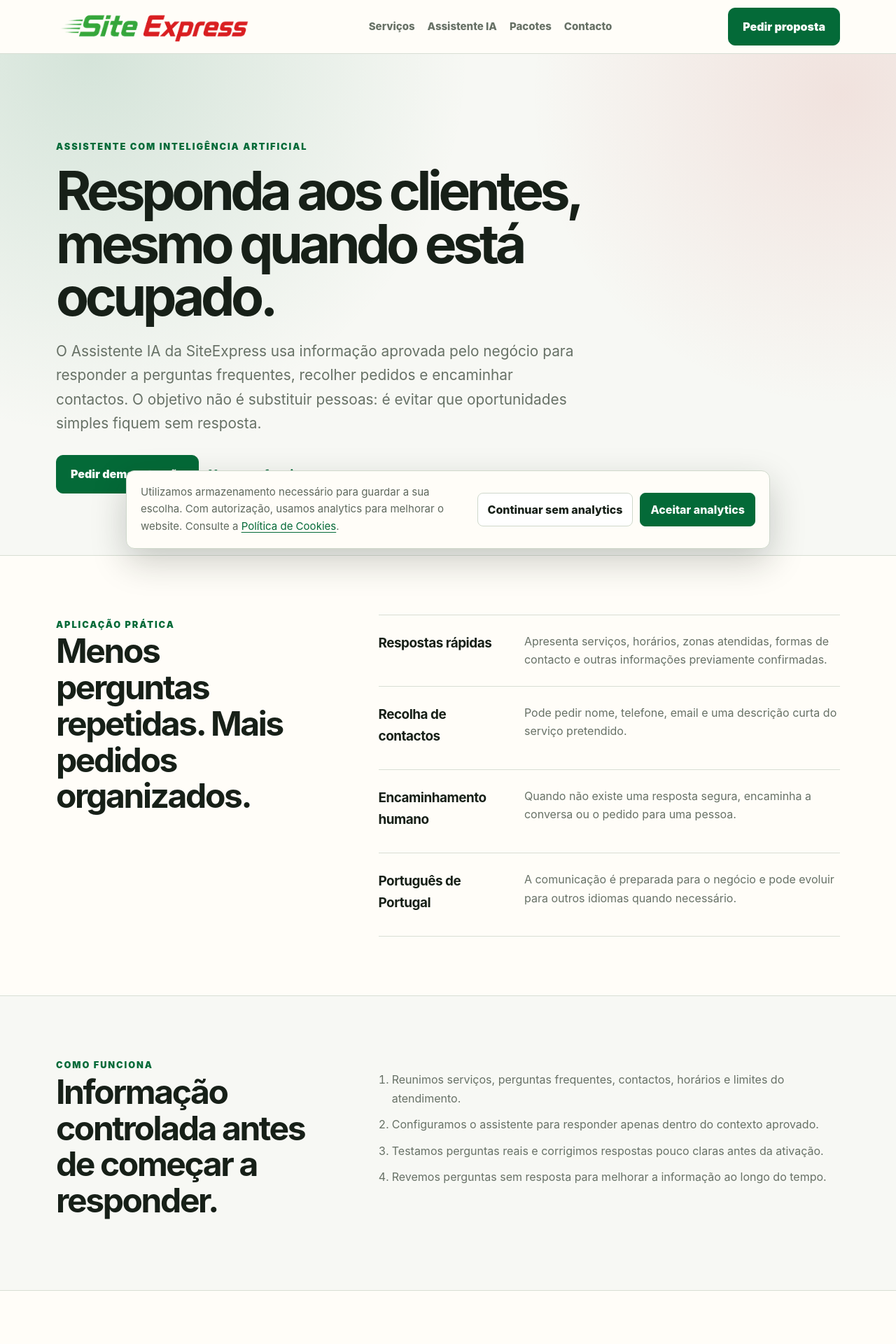
After one commit to joaomcorreia/siteexpress.pt, a Django app: page /pt/assistente-ia/ in a window 1280 px wide. The commit adds this page. Shown: the top 1920 px of the page at 70% size. Run offline with Django 5.2, Linux system fonts and the light colour scheme.

Commit message:
Add Assistente IA service and legal pages
Add the SiteExpress AI assistant service page, legal pages, consent-controlled analytics, and focused tests.

```diff
--- a/backend/onboarding/templates/onboarding/_siteexpress_clarity.html
+++ b/backend/onboarding/templates/onboarding/_siteexpress_clarity.html
@@ -1,7 +1,29 @@
 <script type="text/javascript">
-    (function(c,l,a,r,i,t,y){
-        c[a]=c[a]||function(){(c[a].q=c[a].q||[]).push(arguments)};
-        t=l.createElement(r);t.async=1;t.src="https://www.clarity.ms/tag/"+i;
-        y=l.getElementsByTagName(r)[0];y.parentNode.insertBefore(t,y);
-    })(window, document, "clarity", "script", "x9aurmflrt");
+    (function(window, document){
+        var consentKey = "siteexpress_analytics_consent";
+        var clarityProjectId = "x9aurmflrt";
+
+        function loadClarity(){
+            if (window.__siteexpressClarityLoaded) return;
+            window.__siteexpressClarityLoaded = true;
+            window.clarity = window.clarity || function(){
+                (window.clarity.q = window.clarity.q || []).push(arguments);
+            };
+            var script = document.createElement("script");
+            script.async = true;
+            script.src = "https://www.clarity.ms/tag/" + clarityProjectId;
+            var firstScript = document.getElementsByTagName("script")[0];
+            firstScript.parentNode.insertBefore(script, firstScript);
+        }
+
+        try {
+            if (window.localStorage.getItem(consentKey) === "granted") loadClarity();
+        } catch (error) {
+            /* Browsing can continue when storage is unavailable. */
+        }
+
+        window.addEventListener("siteexpress:analytics-consent", function(event){
+            if (event.detail === "granted") loadClarity();
+        });
+    })(window, document);
 </script>
--- /dev/null
+++ b/backend/onboarding/templates/onboarding/_siteexpress_cookie_consent.html
@@ -0,0 +1,39 @@
+<style>
+  .cookie-consent{position:fixed;z-index:60;left:16px;right:16px;bottom:16px;display:none;max-width:920px;margin:auto;padding:18px 20px;background:#fffdf8;color:#172018;border:1px solid #cfd8cb;border-radius:12px;box-shadow:0 18px 50px rgba(23,32,24,.22)}
+  .cookie-consent.is-visible{display:grid;grid-template-columns:minmax(0,1fr) auto;gap:20px;align-items:center}
+  .cookie-consent p{margin:0;color:#5f695e;font-size:.94rem}
+  .cookie-consent a{color:#046a38;text-decoration:underline;text-underline-offset:3px}
+  .cookie-actions{display:flex;gap:10px;flex-wrap:wrap}
+  .cookie-button{min-height:42px;padding:10px 14px;border-radius:8px;border:1px solid #cfd8cb;background:#fff;color:#172018;font:inherit;font-weight:850;cursor:pointer}
+  .cookie-button.primary{background:#046a38;color:#fff;border-color:#046a38}
+  @media(max-width:720px){.cookie-consent.is-visible{grid-template-columns:1fr}.cookie-actions{display:grid}.cookie-button{width:100%}}
+</style>
+<aside class="cookie-consent" id="siteexpress-cookie-consent" aria-label="Preferências de cookies" aria-live="polite">
+  <p>Utilizamos armazenamento necessário para guardar a sua escolha. Com autorização, usamos analytics para melhorar o website. Consulte a <a href="{% url 'siteexpress-cookies' %}">Política de Cookies</a>.</p>
+  <div class="cookie-actions">
+    <button class="cookie-button" type="button" data-cookie-choice="denied">Continuar sem analytics</button>
+    <button class="cookie-button primary" type="button" data-cookie-choice="granted">Aceitar analytics</button>
+  </div>
+</aside>
+<script>
+  (function(window, document){
+    var consentKey = "siteexpress_analytics_consent";
+    var banner = document.getElementById("siteexpress-cookie-consent");
+    if (!banner) return;
+
+    var storedChoice = null;
+    try { storedChoice = window.localStorage.getItem(consentKey); } catch (error) {}
+    if (storedChoice !== "granted" && storedChoice !== "denied") {
+      banner.classList.add("is-visible");
+    }
+
+    banner.addEventListener("click", function(event){
+      var button = event.target.closest("[data-cookie-choice]");
+      if (!button) return;
+      var choice = button.getAttribute("data-cookie-choice");
+      try { window.localStorage.setItem(consentKey, choice); } catch (error) {}
+      banner.classList.remove("is-visible");
+      window.dispatchEvent(new CustomEvent("siteexpress:analytics-consent", {detail: choice}));
+    });
+  })(window, document);
+</script>
--- /dev/null
+++ b/backend/onboarding/templates/onboarding/siteexpress_ai_assistant.html
@@ -0,0 +1,76 @@
+{% extends "onboarding/siteexpress_public_base.html" %}
+
+{% block title %}Assistente com IA para empresas | SiteExpress.pt{% endblock %}
+{% block meta_description %}Assistente com inteligência artificial para responder a perguntas, recolher pedidos e encaminhar contactos de pequenos negócios.{% endblock %}
+
+{% block content %}
+<main>
+  <section class="public-hero">
+    <div class="wrap">
+      <span class="eyebrow">Assistente com inteligência artificial</span>
+      <h1>Responda aos clientes, mesmo quando está ocupado.</h1>
+      <p class="lead">O Assistente IA da SiteExpress usa informação aprovada pelo negócio para responder a perguntas frequentes, recolher pedidos e encaminhar contactos. O objetivo não é substituir pessoas: é evitar que oportunidades simples fiquem sem resposta.</p>
+      <div class="actions">
+        <a class="btn" href="mailto:info@siteexpress.pt?subject=Demonstração%20do%20Assistente%20IA">Pedir demonstração</a>
+        <a class="text-link" href="#como-funciona">Ver como funciona</a>
+      </div>
+    </div>
+  </section>
+
+  <section class="content-section alt">
+    <div class="wrap section-grid">
+      <div>
+        <span class="eyebrow">Aplicação prática</span>
+        <h2>Menos perguntas repetidas. Mais pedidos organizados.</h2>
+      </div>
+      <div class="feature-rows">
+        <div class="feature-row"><h3>Respostas rápidas</h3><p>Apresenta serviços, horários, zonas atendidas, formas de contacto e outras informações previamente confirmadas.</p></div>
+        <div class="feature-row"><h3>Recolha de contactos</h3><p>Pode pedir nome, telefone, email e uma descrição curta do serviço pretendido.</p></div>
+        <div class="feature-row"><h3>Encaminhamento humano</h3><p>Quando não existe uma resposta segura, encaminha a conversa ou o pedido para uma pessoa.</p></div>
+        <div class="feature-row"><h3>Português de Portugal</h3><p>A comunicação é preparada para o negócio e pode evoluir para outros idiomas quando necessário.</p></div>
+      </div>
+    </div>
+  </section>
+
+  <section class="content-section" id="como-funciona">
+    <div class="wrap section-grid">
+      <div>
+        <span class="eyebrow">Como funciona</span>
+        <h2>Informação controlada antes de começar a responder.</h2>
+      </div>
+      <div class="section-copy">
+        <ol class="clean-list">
+          <li>Reunimos serviços, perguntas frequentes, contactos, horários e limites do atendimento.</li>
+          <li>Configuramos o assistente para responder apenas dentro do contexto aprovado.</li>
+          <li>Testamos perguntas reais e corrigimos respostas pouco claras antes da ativação.</li>
+          <li>Revemos perguntas sem resposta para melhorar a informação ao longo do tempo.</li>
+        </ol>
+      </div>
+    </div>
+  </section>
+
+  <section class="content-section alt">
+    <div class="wrap section-grid">
+      <div>
+        <span class="eyebrow">Uso responsável</span>
+        <h2>O cliente sabe que está a falar com IA.</h2>
+      </div>
+      <div class="section-copy">
+        <p>O assistente identifica-se claramente como um sistema com inteligência artificial. As respostas são informativas e podem conter erros. Orçamentos, marcações, pagamentos e acordos só ficam confirmados quando o negócio os valida.</p>
+        <p>Não deve ser usado para decisões médicas, jurídicas, financeiras ou outras situações de risco elevado. Também pedimos aos utilizadores que não enviem dados sensíveis através da conversa.</p>
+        <div class="notice">Exemplo de apresentação: “Olá! Sou o assistente com IA da empresa. Posso responder a perguntas e encaminhar o seu pedido. Se preferir, pode pedir atendimento humano.”</div>
+      </div>
+    </div>
+  </section>
+
+  <section class="content-section">
+    <div class="wrap section-grid">
+      <div><span class="eyebrow">Primeiras implementações</span><h2>Começar com um caso de uso simples.</h2></div>
+      <div class="section-copy">
+        <p>Estamos a preparar as primeiras implementações para negócios locais. A configuração e o preço dependem dos canais, do volume de conversas e da informação necessária. Não publicamos ainda um plano definitivo porque queremos validar primeiro o funcionamento com empresas reais.</p>
+        <a class="btn" href="mailto:info@siteexpress.pt?subject=Quero%20testar%20o%20Assistente%20IA">Quero testar o assistente</a>
+      </div>
+    </div>
+  </section>
+</main>
+{% endblock %}
--- a/backend/onboarding/templates/onboarding/siteexpress_language_placeholder.html
+++ b/backend/onboarding/templates/onboarding/siteexpress_language_placeholder.html
@@ -100,5 +100,6 @@
             {% endfor %}
         </div>
     </section>
+    {% include "onboarding/_siteexpress_cookie_consent.html" %}
 </body>
 </html>
--- /dev/null
+++ b/backend/onboarding/templates/onboarding/siteexpress_public_base.html
@@ -0,0 +1,126 @@
+{% load static %}
+<!doctype html>
+<html lang="pt-PT">
+<head>
+  <meta charset="utf-8">
+  <meta name="viewport" content="width=device-width, initial-scale=1">
+  <title>{% block title %}SiteExpress.pt{% endblock %}</title>
+  <meta name="description" content="{% block meta_description %}SiteExpress ajuda pequenos negócios em Portugal a criar uma presença online profissional.{% endblock %}">
+  <meta name="robots" content="noindex,nofollow">
+  <style>
+    :root{
+      --bg:#f7f8f4;
+      --surface:#fffdf8;
+      --ink:#172018;
+      --muted:#677166;
+      --primary:#046a38;
+      --red:#b7221a;
+      --line:#d8ded4;
+      --max:1120px;
+    }
+    *{box-sizing:border-box}
+    html{scroll-behavior:smooth}
+    body{margin:0;font-family:Inter,ui-sans-serif,system-ui,-apple-system,"Segoe UI",sans-serif;background:var(--bg);color:var(--ink);line-height:1.65}
+    a{color:inherit;text-decoration:none}
+    .wrap{width:min(var(--max),calc(100% - 32px));margin:auto}
+    .topbar{position:sticky;top:0;z-index:20;background:rgba(255,253,248,.94);backdrop-filter:blur(16px);border-bottom:1px solid var(--line)}
+    .nav{min-height:76px;display:flex;align-items:center;justify-content:space-between;gap:24px}
+    .brand-logo{display:block;height:50px;width:auto;max-width:min(100%,340px);object-fit:contain}
+    .links{display:flex;align-items:center;gap:18px;color:var(--muted);font-weight:800;font-size:.94rem}
+    .links a:hover,.text-link:hover{color:var(--primary)}
+    .btn{display:inline-flex;align-items:center;justify-content:center;min-height:48px;padding:13px 20px;border-radius:10px;background:var(--primary);color:#fff;font-weight:900;border:1px solid var(--primary)}
+    .btn:hover{background:var(--red);border-color:var(--red)}
+    .public-hero{padding:clamp(64px,10vw,118px) 0 clamp(52px,8vw,88px);background:radial-gradient(circle at 10% 0,rgba(4,106,56,.14),transparent 34rem),radial-gradient(circle at 94% 8%,rgba(183,34,26,.10),transparent 28rem),var(--bg)}
+    .eyebrow{color:var(--primary);font-size:.8rem;text-transform:uppercase;letter-spacing:.15em;font-weight:950}
+    h1,h2,h3,p{margin-top:0}
+    h1{max-width:15ch;font-size:clamp(2.65rem,6vw,5.3rem);line-height:.98;letter-spacing:-.07em;margin:14px 0 24px}
+    h2{font-size:clamp(1.8rem,4vw,3rem);line-height:1.08;letter-spacing:-.05em;margin-bottom:18px}
+    h3{font-size:1.18rem;letter-spacing:-.025em;margin-bottom:8px}
+    .lead{max-width:760px;color:var(--muted);font-size:clamp(1.08rem,2vw,1.3rem);margin-bottom:28px}
+    .content-section{padding:clamp(48px,7vw,84px) 0;border-top:1px solid var(--line)}
+    .content-section.alt{background:var(--surface)}
+    .section-grid{display:grid;grid-template-columns:minmax(220px,.72fr) minmax(0,1.28fr);gap:clamp(34px,7vw,92px);align-items:start}
+    .section-copy{max-width:760px}
+    .section-copy p,.section-copy li{color:var(--muted)}
+    .section-copy p:last-child{margin-bottom:0}
+    .clean-list{margin:22px 0 0;padding-left:1.2rem;display:grid;gap:11px}
+    .feature-rows{display:grid;border-top:1px solid var(--line)}
+    .feature-row{display:grid;grid-template-columns:minmax(160px,.4fr) minmax(0,1fr);gap:28px;padding:24px 0;border-bottom:1px solid var(--line)}
+    .feature-row p{margin:0;color:var(--muted)}
+    .notice{margin-top:28px;padding:18px 0;border-top:2px solid var(--primary);border-bottom:1px solid var(--line);color:var(--ink)}
+    .actions{display:flex;flex-wrap:wrap;gap:14px;align-items:center}
+    .text-link{font-weight:900;color:var(--primary)}
+    .legal-content{max-width:800px}
+    .legal-content section{padding:34px 0;border-bottom:1px solid var(--line)}
+    .legal-content section:last-child{border-bottom:0}
+    .legal-content p,.legal-content li{color:var(--muted)}
+    .legal-content a{color:var(--primary);text-decoration:underline;text-underline-offset:3px}
+    .legal-content ul{display:grid;gap:9px;padding-left:1.2rem}
+    .updated{color:var(--muted);font-weight:750}
+    .footer{padding:52px 0 34px;background:#1d1d1d;color:#d7d7d7}
+    .footer-grid{display:grid;grid-template-columns:1.35fr 1fr 1fr;gap:clamp(30px,6vw,80px)}
+    .footer .brand-logo{height:42px;filter:brightness(1.15);margin-bottom:18px}
+    .footer p{color:#bcbcbc;max-width:370px}
+    .footer h3{color:#fff;font-size:.84rem;text-transform:uppercase;letter-spacing:.1em;margin-bottom:16px}
+    .footer ul{list-style:none;margin:0;padding:0;display:grid;gap:9px}
+    .footer a:hover{color:#ffb7b0}
+    .footer-bottom{margin-top:40px;padding-top:22px;border-top:1px solid rgba(255,255,255,.13);display:flex;justify-content:space-between;gap:18px;flex-wrap:wrap;color:#aaa;font-size:.92rem}
+    @media(max-width:900px){.links{display:none}.section-grid,.feature-row{grid-template-columns:1fr}.feature-row{gap:8px}.footer-grid{grid-template-columns:1fr 1fr}.footer-brand{grid-column:1/-1}}
+    @media(max-width:620px){.wrap{width:min(var(--max),calc(100% - 22px))}.nav{min-height:68px}.brand-logo{height:40px;max-width:225px}.footer-grid{grid-template-columns:1fr}.footer-brand{grid-column:auto}.actions{display:grid}.btn{width:100%}}
+  </style>
+  {% include "onboarding/_siteexpress_clarity.html" %}
+  {% block extra_head %}{% endblock %}
+</head>
+<body>
+  <header class="topbar">
+    <div class="wrap nav">
+      <a href="{% url 'siteexpress-landing' %}" aria-label="SiteExpress.pt">
+        <img class="brand-logo" src="{% static 'core/img/siteexpress/logo.png' %}" alt="Site Express">
+      </a>
+      <nav class="links" aria-label="Navegação principal">
+        <a href="{% url 'siteexpress-landing' %}#servicos">Serviços</a>
+        <a href="{% url 'siteexpress-ai-assistant' %}">Assistente IA</a>
+        <a href="{% url 'siteexpress-landing' %}#pacotes">Pacotes</a>
+        <a href="{% url 'siteexpress-landing' %}#contacto">Contacto</a>
+      </nav>
+      <a class="btn" href="{% url 'siteexpress-landing' %}#contacto">Pedir proposta</a>
+    </div>
+  </header>
+
+  {% block content %}{% endblock %}
+
+  <footer class="footer">
+    <div class="wrap">
+      <div class="footer-grid">
+        <div class="footer-brand">
+          <img class="brand-logo" src="{% static 'core/img/siteexpress/logo.png' %}" alt="Site Express">
+          <p>Websites rápidos e apoio digital para pequenos negócios em Portugal.</p>
+          <a href="mailto:info@siteexpress.pt">info@siteexpress.pt</a>
+        </div>
+        <nav aria-label="Serviços SiteExpress">
+          <h3>Serviços</h3>
+          <ul>
+            <li><a href="{% url 'siteexpress-landing' %}#pacotes">Página Express</a></li>
+            <li><a href="{% url 'siteexpress-landing' %}#servicos">Website profissional</a></li>
+            <li><a href="{% url 'siteexpress-ai-assistant' %}">Assistente IA</a></li>
+            <li><a href="{% url 'siteexpress-landing' %}#visibilidade">Visibilidade online</a></li>
+          </ul>
+        </nav>
+        <nav aria-label="Informação legal">
+          <h3>Legal</h3>
+          <ul>
+            <li><a href="{% url 'siteexpress-privacy' %}">Política de Privacidade</a></li>
+            <li><a href="{% url 'siteexpress-terms' %}">Termos e Condições</a></li>
+            <li><a href="{% url 'siteexpress-cookies' %}">Política de Cookies</a></li>
+          </ul>
+        </nav>
+      </div>
+      <div class="footer-bottom">
+        <span>© 2026 SiteExpress.pt. Todos os direitos reservados.</span>
+        <span>SiteExpress.pt é uma plataforma Just Code Works.</span>
+      </div>
+    </div>
+  </footer>
+  {% include "onboarding/_siteexpress_cookie_consent.html" %}
+</body>
+</html>
--- a/backend/onboarding/urls.py
+++ b/backend/onboarding/urls.py
@@ -6,6 +6,30 @@ from . import views
 urlpatterns = [
     path("", views.siteexpress_landing_view, name="siteexpress-landing"),
     path("siteexpress/", views.siteexpress_landing_view, name="siteexpress-landing-alias"),
+    path(
+        "assistente-ia/",
+        views.siteexpress_public_page_view,
+        {"template_name": "onboarding/siteexpress_ai_assistant.html"},
+        name="siteexpress-ai-assistant",
+    ),
+    path(
+        "privacidade/",
+        views.siteexpress_public_page_view,
+        {"template_name": "onboarding/siteexpress_privacy.html"},
+        name="siteexpress-privacy",
+    ),
+    path(
+        "termos/",
+        views.siteexpress_public_page_view,
+        {"template_name": "onboarding/siteexpress_terms.html"},
+        name="siteexpress-terms",
+    ),
+    path(
+        "cookies/",
+        views.siteexpress_public_page_view,
+        {"template_name": "onboarding/siteexpress_cookies.html"},
+        name="siteexpress-cookies",
+    ),
     path("onboarding/", views.onboarding_view, name="onboarding"),
     path("onboarding/parceiro/<str:partner_code>/", views.onboarding_view, name="partner-onboarding"),
     path("onboarding/success/", views.success_view, name="success"),
--- a/backend/onboarding/views.py
+++ b/backend/onboarding/views.py
@@ -1298,6 +1298,34 @@ def siteexpress_landing_view(request):
     )
 
 
+def siteexpress_public_page_view(request, template_name):
+    language_code = (translation.get_language() or settings.LANGUAGE_CODE or "pt")[:2]
+    language_links = [
+        {"code": "pt", "label": "PT", "url": "/pt/", "active": language_code == "pt"},
+        {"code": "es", "label": "ES", "url": "/es/", "active": language_code == "es"},
+        {"code": "en", "label": "EN", "url": "/en/", "active": language_code == "en"},
+    ]
+
+    if language_code != "pt":
+        return render(
+            request,
+            "onboarding/siteexpress_language_placeholder.html",
+            {
+                "language_code": language_code,
+                "language_links": language_links,
+            },
+        )
+
+    return render(
+        request,
+        template_name,
+        {
+            "language_code": language_code,
+            "language_links": language_links,
+        },
+    )
+
+
 def build_account_setup_link(request, user):
     uidb64 = urlsafe_base64_encode(force_bytes(user.pk))
     token = default_token_generator.make_token(user)
```
Also changed, not shown: SITEEXPRESS_STATUS.md (+7 -3 lines), backend/onboarding/templates/onboarding/siteexpress_cookies.html (added, +31 -0 lines), backend/onboarding/templates/onboarding/siteexpress_landing.html (+6 -4 lines), backend/onboarding/templates/onboarding/siteexpress_privacy.html (added, +63 -0 lines), backend/onboarding/templates/onboarding/siteexpress_terms.html (added, +35 -0 lines), backend/onboarding/tests.py (+34 -0 lines).
